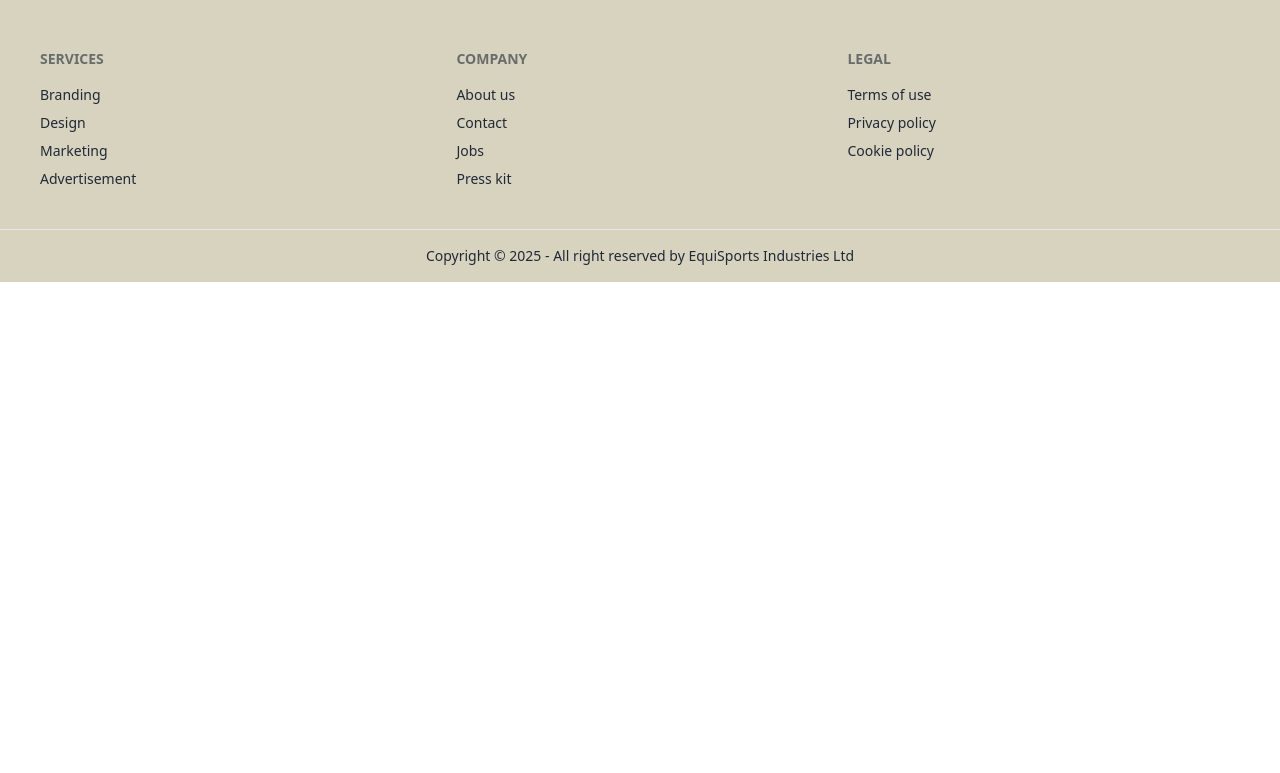
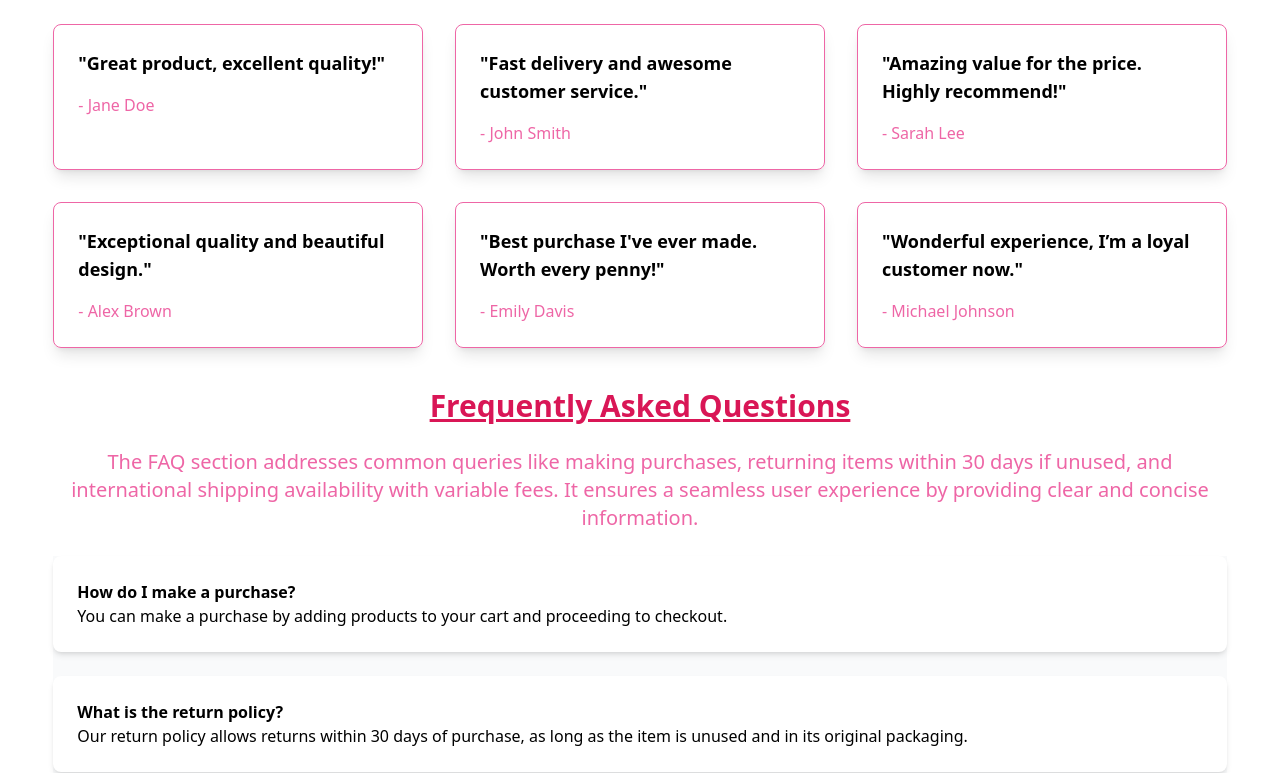
Before and after one commit to Bikram1Biswas2/EquiSports-client, a React (Vite) app: page / in a window 1280 px wide. Shown: the part 2130-2903 px from the top of the page. Before the commit the page ends 2412 px from the top, so only its background shows below. Built offline with nearby package versions, Linux system fonts and the light colour scheme; no server answers.

Commit message:
Added two more sections

```diff
--- /dev/null
+++ b/src/Components/MainLayOut/CustomerReviews.jsx
@@ -0,0 +1,52 @@
+const CustomerReviews = () => {
+    return (
+      <div className="w-11/12 mx-auto mb-10">
+        <div className="text-center mb-6">
+          <h2 className="text-3xl font-bold mb-6 text-[#D91656] underline">Customer Reviews</h2>
+          <p className="text-[#EE66A6] text-xl">
+            Hear what our customers have to say about their experiences with our products and services.
+          </p>
+        </div>
+        <div className="grid grid-cols-1 sm:grid-cols-2 lg:grid-cols-3 gap-8">
+          <div className=" border border-[#EE66A6] p-6 rounded-lg shadow-lg">
+            <p className="text-lg text-black font-semibold">
+              "Great product, excellent quality!"
+            </p>
+            <p className="mt-4 text-[#EE66A6]">- Jane Doe</p>
+          </div>
+          <div className=" border border-[#EE66A6] p-6 rounded-lg shadow-lg">
+            <p className="text-lg text-black font-semibold">
+              "Fast delivery and awesome customer service."
+            </p>
+            <p className="mt-4 text-[#EE66A6]">- John Smith</p>
+          </div>
+          <div className=" border border-[#EE66A6] p-6 rounded-lg shadow-lg">
+            <p className="text-lg text-black font-semibold">
+              "Amazing value for the price. Highly recommend!"
+            </p>
+            <p className="mt-4 text-[#EE66A6]">- Sarah Lee</p>
+          </div>
+          <div className=" border border-[#EE66A6] p-6 rounded-lg shadow-lg">
+            <p className="text-lg text-black font-semibold">
+              "Exceptional quality and beautiful design."
+            </p>
+            <p className="mt-4 text-[#EE66A6]">- Alex Brown</p>
+          </div>
+          <div className=" border border-[#EE66A6] p-6 rounded-lg shadow-lg">
+            <p className="text-lg text-black font-semibold">
+              "Best purchase I've ever made. Worth every penny!"
+            </p>
+            <p className="mt-4 text-[#EE66A6]">- Emily Davis</p>
+          </div>
+          <div className=" border border-[#EE66A6] p-6 rounded-lg shadow-lg">
+            <p className="text-lg text-black font-semibold">
+              "Wonderful experience, I’m a loyal customer now."
+            </p>
+            <p className="mt-4 text-[#EE66A6]">- Michael Johnson</p>
+          </div>
+        </div>
+      </div>
+    );
+  };
+
+  export default CustomerReviews;
--- /dev/null
+++ b/src/Components/MainLayOut/FAQ.jsx
@@ -0,0 +1,26 @@
+const FAQ = () => {
+    return (
+        <div className=" w-11/12 mx-auto">
+           <div className="text-center mb-6">
+           <h2 className="text-3xl font-bold mb-6 text-[#D91656] underline">Frequently Asked Questions</h2>
+           <p className="text-[#EE66A6] text-xl">The FAQ section addresses common queries like making purchases, returning items within 30 days if unused, and international shipping availability with variable fees. It ensures a seamless user experience by providing clear and concise information.</p>
+           </div>
+            <div className="space-y-6 bg-gray-50">
+                <div className="bg-white p-6 rounded-lg shadow-md">
+                    <h3 className="font-semibold">How do I make a purchase?</h3>
+                    <p>You can make a purchase by adding products to your cart and proceeding to checkout.</p>
+                </div>
+                <div className="bg-white p-6 rounded-lg shadow-md">
+                    <h3 className="font-semibold">What is the return policy?</h3>
+                    <p>Our return policy allows returns within 30 days of purchase, as long as the item is unused and in its original packaging.</p>
+                </div>
+                <div className="bg-white p-6 rounded-lg shadow-md">
+                    <h3 className="font-semibold">Do you offer international shipping?</h3>
+                    <p>Yes, we offer international shipping to most countries. Shipping fees may vary depending on the destination.</p>
+                </div>
+            </div>
+        </div>
+    );
+};
+
+export default FAQ;
--- a/src/Components/MainLayOut/Home.jsx
+++ b/src/Components/MainLayOut/Home.jsx
@@ -1,4 +1,6 @@
 import Banner from "./Banner";
+import CustomerReviews from "./CustomerReviews";
+import FAQ from "./FAQ";
 import LatestBlog from "./LatestBlog";
 import OurPolicies from "./OurPolicies";
 import ProductSection from "./ProductSection";
@@ -11,6 +13,8 @@ const Home = () => {
             <ProductSection></ProductSection>
             <LatestBlog></LatestBlog>
             <OurPolicies></OurPolicies>
+            <CustomerReviews></CustomerReviews>
+            <FAQ></FAQ>
         </div>
     );
 };
--- a/src/Components/Pages/MyEquipments.jsx
+++ b/src/Components/Pages/MyEquipments.jsx
@@ -4,7 +4,7 @@ import { Link } from "react-router-dom";
 import { Tooltip as ReactTooltip } from "react-tooltip";
 import { MdOutlineDeleteForever, MdOutlineUpdate } from "react-icons/md";
 import Swal from "sweetalert2";
-import { rubberBand } from "react-awesome-reveal";
+
 
 const MyEquipments = () => {
   const { user } = useContext(AuthContext);
```
